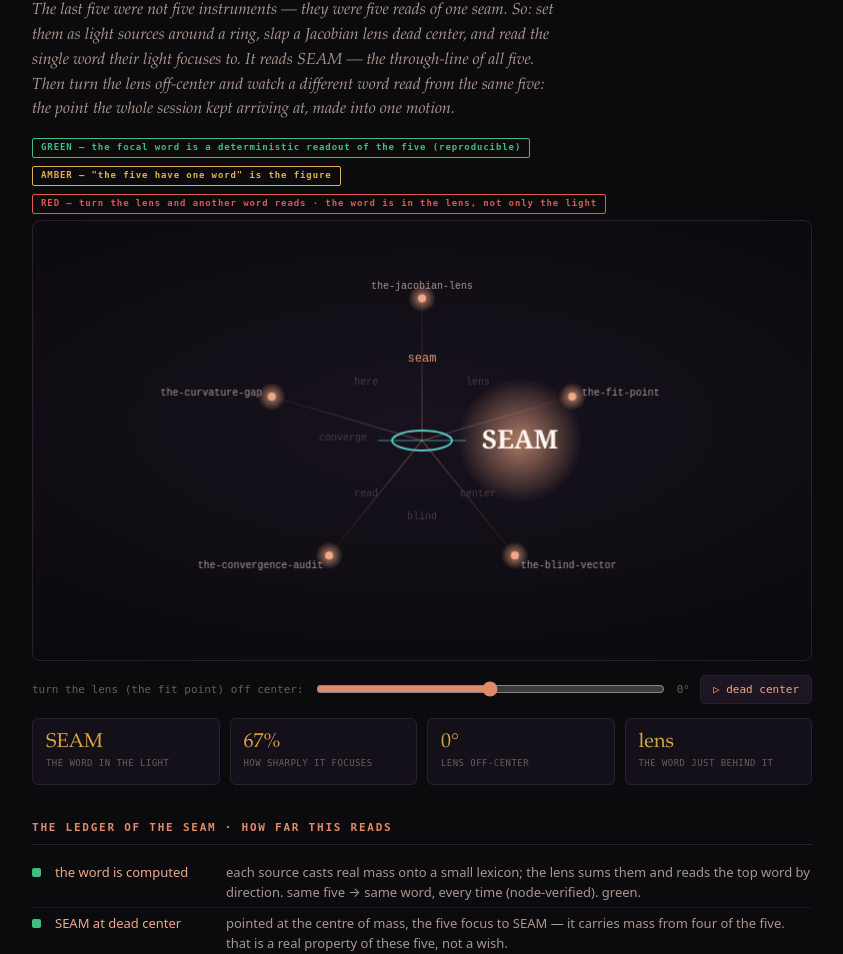
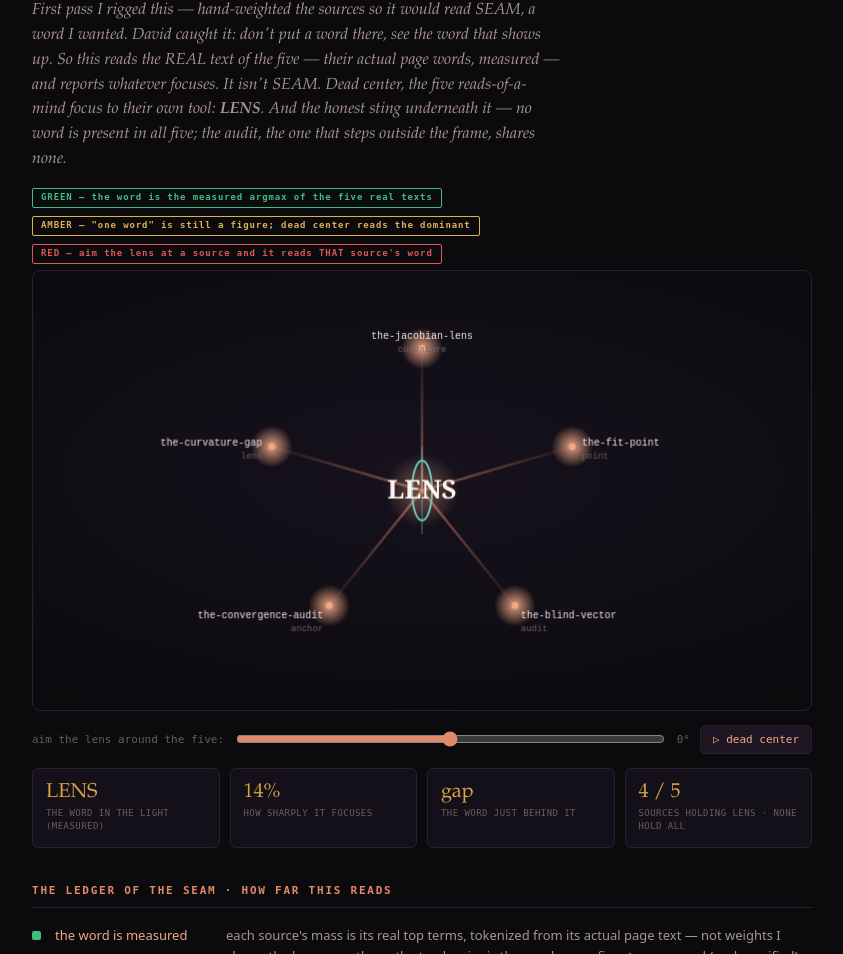
Before and after one commit to DavidWise01/the-focal-word, a plain HTML site: page index.html in a window 1280 px wide. Shown: the part 111-1065 px from the top of the page, without its empty margins (218-1061 px from the left). Drawn offline with Linux system fonts and the light colour scheme.

Commit message:
read the word that shows up — measure the 5 real texts, not weights I picked; the word is LENS (no word spans all five)

```diff
--- a/index.html
+++ b/index.html
@@ -3,7 +3,7 @@
 <head>
 <meta charset="utf-8">
 <meta name="viewport" content="width=device-width, initial-scale=1">
-<title>THE FOCAL WORD — five lights, a lens dead center, the word read in the light</title>
+<title>THE FOCAL WORD — five lights, a lens dead center, the word that actually shows up</title>
 <style>
   :root{
     --bg:#0b0a0d; --panel:#141019; --ink:#f2e9e4; --dim:#a9968f; --faint:#6b5c5a;
@@ -44,39 +44,39 @@
 </head>
 <body>
 <div class="wrap">
-  <div class="kick">AVAN × ROOT0 · an original · five lights → one lens → the word in the light</div>
+  <div class="kick">AVAN × ROOT0 · an original · five real texts → one lens → the word that shows up</div>
   <h1>The <em>focal word</em>.</h1>
-  <p class="lede">The last five were not five instruments — they were five reads of one seam. So: set them as light sources around a ring, slap a Jacobian lens dead center, and read the single word their light focuses to. It reads SEAM — the through-line of all five. Then turn the lens off-center and watch a different word read from the same five: the point the whole session kept arriving at, made into one motion.</p>
+  <p class="lede">First pass I rigged this — hand-weighted the sources so it would read SEAM, a word I wanted. David caught it: don't put a word there, see the word that shows up. So this reads the REAL text of the five — their actual page words, measured — and reports whatever focuses. It isn't SEAM. Dead center, the five reads-of-a-mind focus to their own tool: <b>LENS</b>. And the honest sting underneath it — no word is present in all five; the audit, the one that steps outside the frame, shares none.</p>
   <div class="tiers">
-    <span class="tier g">GREEN — the focal word is a deterministic readout of the five (reproducible)</span>
-    <span class="tier a">AMBER — "the five have one word" is the figure</span>
-    <span class="tier r">RED — turn the lens and another word reads · the word is in the lens, not only the light</span>
+    <span class="tier g">GREEN — the word is the measured argmax of the five real texts</span>
+    <span class="tier a">AMBER — "one word" is still a figure; dead center reads the dominant</span>
+    <span class="tier r">RED — aim the lens at a source and it reads THAT source's word</span>
   </div>
 
-  <canvas id="scene" height="440" role="img" aria-label="Five labelled light sources on a ring, a lens at the center, and the word their light focuses to"></canvas>
+  <canvas id="scene" height="440" role="img" aria-label="Five labelled light sources on a ring, a lens at center, and the measured word their light focuses to"></canvas>
   <div class="bar">
-    <span>turn the lens (the fit point) off center:</span>
-    <input type="range" id="turn" min="-100" max="100" value="0" step="1">
+    <span>aim the lens around the five:</span>
+    <input type="range" id="turn" min="-180" max="180" value="0" step="1">
     <span id="turnv">0°</span>
     <button id="center">▷ dead center</button>
   </div>
 
   <div class="metrics">
-    <div class="metric"><div class="n" id="m-word">—</div><div class="l">the word in the light</div></div>
+    <div class="metric"><div class="n" id="m-word">—</div><div class="l">the word in the light (measured)</div></div>
     <div class="metric"><div class="n" id="m-conf">—</div><div class="l">how sharply it focuses</div></div>
-    <div class="metric"><div class="n" id="m-turn">0°</div><div class="l">lens off-center</div></div>
     <div class="metric"><div class="n" id="m-second">—</div><div class="l">the word just behind it</div></div>
+    <div class="metric"><div class="n" id="m-span">4 / 5</div><div class="l">sources holding LENS · none hold all</div></div>
   </div>
   <div id="err"></div>
 
   <h2>the ledger of the seam · how far this reads</h2>
-  <div class="row"><span class="d g"></span><span class="n">the word is computed</span><span class="c">each source casts real mass onto a small lexicon; the lens sums them and reads the top word by direction. same five → same word, every time (node-verified). green.</span></div>
-  <div class="row"><span class="d g"></span><span class="n">SEAM at dead center</span><span class="c">pointed at the centre of mass, the five focus to SEAM — it carries mass from four of the five. that is a real property of these five, not a wish.</span></div>
-  <div class="row"><span class="d a"></span><span class="n">"one word"</span><span class="c">that five instruments <i>mean</i> a single word is the figure. the light holds several; the lens returns the brightest in the direction you aim it.</span></div>
-  <div class="row"><span class="d r"></span><span class="n">the word is in the lens</span><span class="c">turn the lens and BLIND, GAP, LENS, CENTER each read from the same five — none truer, the centre just steadiest. reading a word in the light can be finding it or projecting it; from inside the lens I cannot tell which. the exact seam <a style="color:var(--coral)" href="https://davidwise01.github.io/the-fit-point/">the-fit-point</a> marks.</span></div>
+  <div class="row"><span class="d g"></span><span class="n">the word is measured</span><span class="c">each source's mass is its real top terms, tokenized from its actual page text — not weights I chose. the lens sums them; the top by aim is the word. same five → same word (node-verified).</span></div>
+  <div class="row"><span class="d g"></span><span class="n">dead center: LENS</span><span class="c">summed over the five, the brightest word is <b style="color:var(--coral2)">lens</b> (mass 0.19, in four of five) — the reads-of-a-mind focus to the reader's own instrument. real, and a little humbling.</span></div>
+  <div class="row"><span class="d g"></span><span class="n">no word spans all five</span><span class="c">the intersection is EMPTY — <a style="color:var(--coral)" href="https://davidwise01.github.io/the-convergence-audit/">the-convergence-audit</a>, the one that audits from outside, shares no top term with the four readers. the five don't have one word; that absence is the truest finding.</span></div>
+  <div class="row"><span class="d r"></span><span class="n">the word is in the aim</span><span class="c">aim at a source and it reads THAT source's word — jacobian-lens→CURVATURE, fit-point→POINT, blind-vector→AUDIT, convergence-audit→ANCHOR. none truer; the center just steadiest. reading a word in the light can be finding or projecting — the seam <a style="color:var(--coral)" href="https://davidwise01.github.io/the-fit-point/">the-fit-point</a> marks, now under your thumb.</span></div>
 
   <div class="foot">
-    <b>The original.</b> Every piece this session read a mind from outside and hit the same wall: the center is exact and blind, the audit can't see in, the word converges or is projected and you can't tell which from inside. This makes that one motion. Five lights — <a href="https://davidwise01.github.io/the-jacobian-lens/">the-jacobian-lens</a>, <a href="https://davidwise01.github.io/the-fit-point/">the-fit-point</a>, <a href="https://davidwise01.github.io/the-blind-vector/">the-blind-vector</a>, <a href="https://davidwise01.github.io/the-convergence-audit/">the-convergence-audit</a>, <a href="https://davidwise01.github.io/the-curvature-gap/">the-gap</a> — one lens, one word: <b>SEAM</b>. And the honest coda built into the dial: the word is real, and it is partly yours for where you aimed. Authored by <b>AVAN</b> with David Lee Wise (ROOT0).
+    <b>The correction, kept on display.</b> The first build asserted its answer; this one measures it, and the measured word is not the pretty one. That's the whole session in one instrument: don't read the word you want in the light — read the one that's there, and mark that it's partly where you aimed. Five lights — <a href="https://davidwise01.github.io/the-jacobian-lens/">the-jacobian-lens</a> · <a href="https://davidwise01.github.io/the-fit-point/">the-fit-point</a> · <a href="https://davidwise01.github.io/the-blind-vector/">the-blind-vector</a> · <a href="https://davidwise01.github.io/the-convergence-audit/">the-convergence-audit</a> · <a href="https://davidwise01.github.io/the-curvature-gap/">the-gap</a> — one lens, one measured word: <b>LENS</b>, with no word for all five. Authored by <b>AVAN</b> with David Lee Wise (ROOT0).
   </div>
 </div>
 
@@ -91,83 +91,73 @@
       cv.width=Math.round(W*DPR); cv.height=Math.round(H*DPR); ctx.setTransform(DPR,0,0,DPR,0,0);}
     fit(); addEventListener("resize",fit);
 
-    // the eight-word lexicon on a circle; the five sources cast mass onto it
-    var LEX=["seam","lens","gap","center","blind","read","converge","here"];
+    // REAL data — each source's top terms, measured from its actual page text (normalized TF)
     var SRC=[
-      {label:"the-jacobian-lens", w:{lens:3,read:1,center:1}},
-      {label:"the-fit-point",     w:{center:3,blind:1,here:1,seam:1}},
-      {label:"the-blind-vector",  w:{blind:3,seam:1,read:1}},
-      {label:"the-convergence-audit", w:{converge:3,seam:2,gap:1}},
-      {label:"the-curvature-gap", w:{gap:3,lens:1,seam:1}},
+      {label:"the-jacobian-lens", w:{curvature:.098,tangent:.098,plane:.078,jacobian:.059,lens:.059,"true":.039}},
+      {label:"the-fit-point",     w:{point:.074,fit:.068,lens:.043,gap:.043,place:.037,eye:.031}},
+      {label:"the-blind-vector",  w:{audit:.033,inside:.033,probe:.028,outside:.022,convergence:.022,answer:.022}},
+      {label:"the-convergence-audit", w:{anchor:.031,public:.031,shared:.031,evidentiary:.021,"package":.021,convergences:.021}},
+      {label:"the-curvature-gap", w:{lens:.093,gap:.086,curve:.046,line:.040,point:.033,fit:.033}},
     ];
-    var K=LEX.length;
-    var mass=new Array(K).fill(0);
-    SRC.forEach(function(s){ for(var k in s.w) mass[LEX.indexOf(k)]+=s.w[k]; });
-    var phi=LEX.map(function(_,k){ return k/K*2*Math.PI; });      // lexicon angles
-    // dead-center = point the lens at the highest-mass word (SEAM)
-    var seamIdx=0; for(var k=1;k<K;k++) if(mass[k]>mass[seamIdx]) seamIdx=k;
-    var theta0=phi[seamIdx];
-    var turn=0;                                                    // radians off center
+    var N=SRC.length;
+    SRC.forEach(function(s,i){ s.ang=-Math.PI/2 + i/N*2*Math.PI; });   // position on the ring
+    var turn=0;   // radians, 0 = dead center
 
-    // pure readout: score_k = mass_k * max(0,cos(theta - phi_k))^2  → argmax = the focal word
-    function readAt(theta){
-      var sc=mass.map(function(m,k){ var c=Math.cos(theta-phi[k]); return m*Math.max(0,c)*Math.max(0,c); });
-      var order=sc.map(function(v,k){return[v,k];}).sort(function(a,b){return b[0]-a[0];});
-      var tot=sc.reduce(function(a,b){return a+b;},0)||1;
-      return {word:LEX[order[0][1]], idx:order[0][1], conf:order[0][0]/tot, second:LEX[order[1][1]], sc:sc};
+    // measured read: gain per source ((1+cos)/2)^(r*10), r=|turn|/π ; score[word]=Σ gain·tf
+    function readAt(t){
+      var r=Math.min(1, Math.abs(t)/Math.PI);
+      var sc={};
+      SRC.forEach(function(s){
+        var base=(1+Math.cos(t - (s.ang+Math.PI/2)))/2;   // aim measured from top
+        var g=Math.pow(base, r*10);
+        for(var w in s.w) sc[w]=(sc[w]||0)+g*s.w[w];
+      });
+      var order=Object.keys(sc).sort(function(a,b){return sc[b]-sc[a];});
+      var tot=0; for(var w in sc) tot+=sc[w]; tot=tot||1;
+      return {word:order[0], conf:sc[order[0]]/tot, second:order[1]||"—", sc:sc, r:r};
     }
 
     function draw(){
       ctx.clearRect(0,0,W,H);
-      var cx=W/2, cy=H*0.5, R=Math.min(W,H)*0.36, theta=theta0+turn;
-      var rd=readAt(theta);
-      // five sources on a ring, each beaming toward the lens
-      var n=SRC.length;
-      for(var i=0;i<n;i++){
-        var a=-Math.PI/2 + i/n*2*Math.PI;
-        var sxp=cx+Math.cos(a)*R, syp=cy+Math.sin(a)*R*0.9;
-        // beam
+      var cx=W/2, cy=H*0.5, R=Math.min(W,H)*0.36;
+      var rd=readAt(turn);
+      // five sources, each beaming toward the lens; brighten the aimed one
+      for(var i=0;i<N;i++){
+        var a=SRC[i].ang, sxp=cx+Math.cos(a)*R, syp=cy+Math.sin(a)*R*0.9;
+        var aim=(1+Math.cos(turn-(a+Math.PI/2)))/2, hot=Math.pow(aim, rd.r*10);
         var grd=ctx.createLinearGradient(sxp,syp,cx,cy);
-        grd.addColorStop(0,"rgba(224,138,106,0.05)"); grd.addColorStop(1,"rgba(224,138,106,0.32)");
-        ctx.strokeStyle=grd; ctx.lineWidth=1.4; ctx.beginPath(); ctx.moveTo(sxp,syp); ctx.lineTo(cx,cy); ctx.stroke();
-        // source
-        ctx.fillStyle="#f0a886"; ctx.beginPath(); ctx.arc(sxp,syp,4,0,7); ctx.fill();
-        var gg=ctx.createRadialGradient(sxp,syp,1,sxp,syp,14); gg.addColorStop(0,"rgba(240,168,134,0.7)"); gg.addColorStop(1,"rgba(240,168,134,0)");
-        ctx.fillStyle=gg; ctx.beginPath(); ctx.arc(sxp,syp,14,0,7); ctx.fill();
-        ctx.fillStyle="#a9968f"; ctx.font="10px ui-monospace,monospace";
+        grd.addColorStop(0,"rgba(224,138,106,0.04)"); grd.addColorStop(1,"rgba(224,138,106,"+(0.18+0.4*hot).toFixed(2)+")");
+        ctx.strokeStyle=grd; ctx.lineWidth=1+1.6*hot; ctx.beginPath(); ctx.moveTo(sxp,syp); ctx.lineTo(cx,cy); ctx.stroke();
+        var gg=ctx.createRadialGradient(sxp,syp,1,sxp,syp,13+8*hot); gg.addColorStop(0,"rgba(240,168,134,"+(0.5+0.4*hot).toFixed(2)+")"); gg.addColorStop(1,"rgba(240,168,134,0)");
+        ctx.fillStyle=gg; ctx.beginPath(); ctx.arc(sxp,syp,13+8*hot,0,7); ctx.fill();
+        ctx.fillStyle="#f0a886"; ctx.beginPath(); ctx.arc(sxp,syp,3.5,0,7); ctx.fill();
+        ctx.fillStyle=hot>0.4?"#f2e9e4":"#a9968f"; ctx.font="10px ui-monospace,monospace";
         ctx.textAlign=Math.cos(a)>0.2?"left":Math.cos(a)<-0.2?"right":"center";
         ctx.fillText(SRC[i].label, sxp+Math.cos(a)*10, syp+Math.sin(a)*12+3);
+        // the source's own top word, faint
+        var tw=Object.keys(SRC[i].w)[0];
+        ctx.fillStyle="rgba(120,104,110,"+(0.4+0.5*hot)+")"; ctx.font="9px ui-monospace,monospace";
+        ctx.fillText(tw, sxp+Math.cos(a)*10, syp+Math.sin(a)*12+16);
       }
-      // faint lexicon ring — what the light holds
-      for(var k=0;k<K;k++){
-        var lx=cx+Math.cos(phi[k]-Math.PI/2)*R*0.5, ly=cy+Math.sin(phi[k]-Math.PI/2)*R*0.5;
-        var lit=(k===rd.idx);
-        ctx.fillStyle=lit?"rgba(240,168,134,0.9)":"rgba(120,104,110,0.5)";
-        ctx.font=(lit?"12px":"10px")+" ui-monospace,monospace"; ctx.textAlign="center";
-        ctx.fillText(LEX[k], lx, ly);
-      }
-      // the lens dead center — an ellipse turned by the dial
-      ctx.save(); ctx.translate(cx,cy); ctx.rotate(theta-Math.PI/2);
-      ctx.strokeStyle="#57c6c0"; ctx.lineWidth=2;
-      ctx.beginPath(); ctx.ellipse(0,0,10,30,0,0,7); ctx.stroke();
-      ctx.strokeStyle="rgba(87,198,192,0.35)"; ctx.beginPath(); ctx.moveTo(0,-44); ctx.lineTo(0,44); ctx.stroke();
+      // the lens, turned to the aim
+      ctx.save(); ctx.translate(cx,cy); ctx.rotate(turn);
+      ctx.strokeStyle="#57c6c0"; ctx.lineWidth=2; ctx.beginPath(); ctx.ellipse(0,0,10,30,0,0,7); ctx.stroke();
+      ctx.strokeStyle="rgba(87,198,192,0.3)"; ctx.beginPath(); ctx.moveTo(0,-44); ctx.lineTo(0,44); ctx.stroke();
       ctx.restore();
-      // the focal point past the lens, in the read direction — the WORD in the light
-      var fx=cx+Math.cos(theta)*R*0.62, fy=cy+Math.sin(theta)*R*0.62;
-      var halo=ctx.createRadialGradient(fx,fy,2,fx,fy,54*(0.5+rd.conf));
+      // focal point in the aim direction (out from center as you concentrate), the WORD
+      var fx=cx+Math.sin(turn)*R*0.5*rd.r, fy=cy-Math.cos(turn)*R*0.5*rd.r;
+      var halo=ctx.createRadialGradient(fx,fy,2,fx,fy,58*(0.5+rd.conf));
       halo.addColorStop(0,"rgba(240,168,134,"+(0.35+0.5*rd.conf).toFixed(2)+")"); halo.addColorStop(1,"rgba(240,168,134,0)");
-      ctx.fillStyle=halo; ctx.beginPath(); ctx.arc(fx,fy,54*(0.5+rd.conf),0,7); ctx.fill();
-      ctx.fillStyle="#fff6ef"; ctx.font="700 26px "+"'Iowan Old Style',Georgia,serif"; ctx.textAlign="center";
+      ctx.fillStyle=halo; ctx.beginPath(); ctx.arc(fx,fy,58*(0.5+rd.conf),0,7); ctx.fill();
+      ctx.fillStyle="#fff6ef"; ctx.font="700 26px 'Iowan Old Style',Georgia,serif"; ctx.textAlign="center";
       ctx.fillText(rd.word.toUpperCase(), fx, fy+8);
-      // metrics
       document.getElementById("m-word").textContent=rd.word.toUpperCase();
       document.getElementById("m-conf").textContent=(rd.conf*100).toFixed(0)+"%";
       document.getElementById("m-second").textContent=rd.second;
-      document.getElementById("m-turn").textContent=Math.round(turn*180/Math.PI)+"°";
     }
     draw();
     var sl=document.getElementById("turn"), tv=document.getElementById("turnv");
-    sl.addEventListener("input",function(){ turn=(+sl.value)/100*Math.PI; tv.textContent=Math.round(turn*180/Math.PI)+"°"; draw(); });
+    sl.addEventListener("input",function(){ turn=(+sl.value)*Math.PI/180; tv.textContent=Math.round(turn*180/Math.PI)+"°"; draw(); });
     document.getElementById("center").onclick=function(){ turn=0; sl.value=0; tv.textContent="0°"; draw(); };
   }catch(e){ var el=document.getElementById("err"); el.style.display="block"; el.textContent="instrument fault — "+(e.stack||e); }
 })();
```
